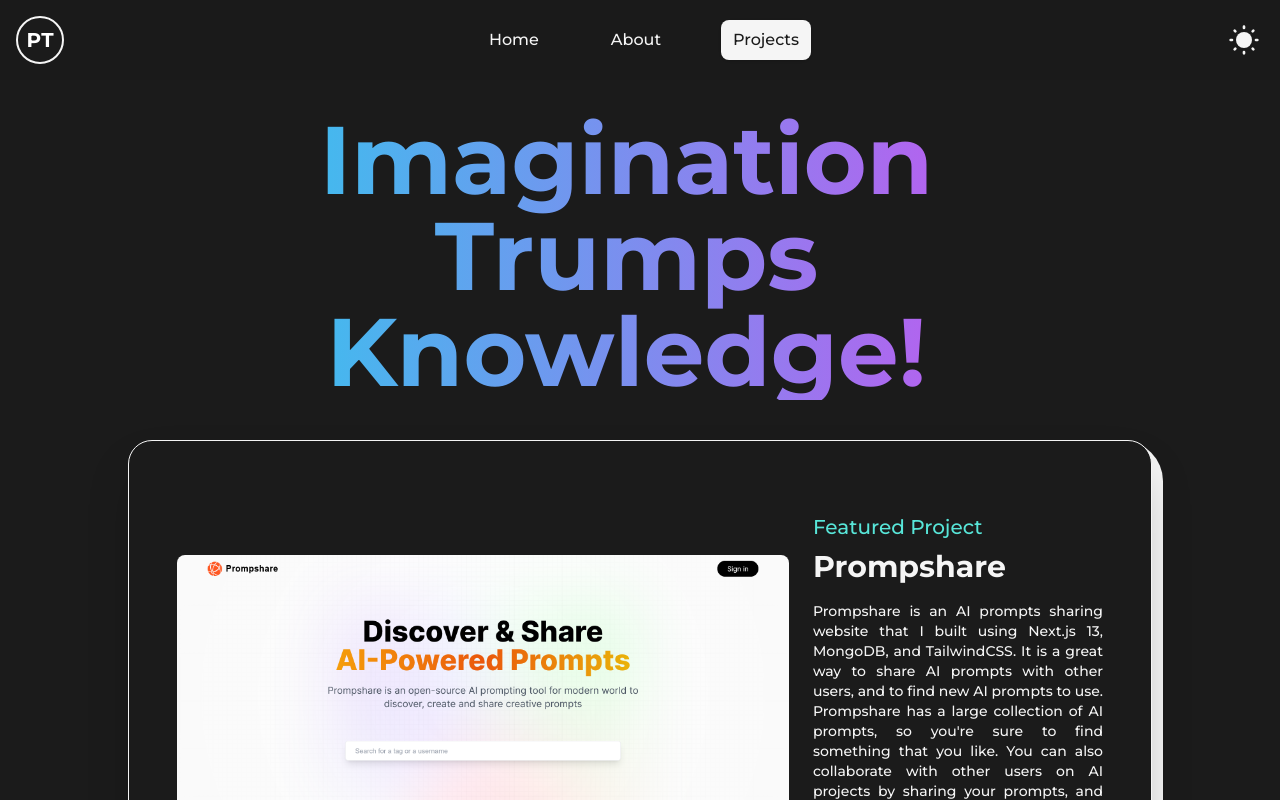
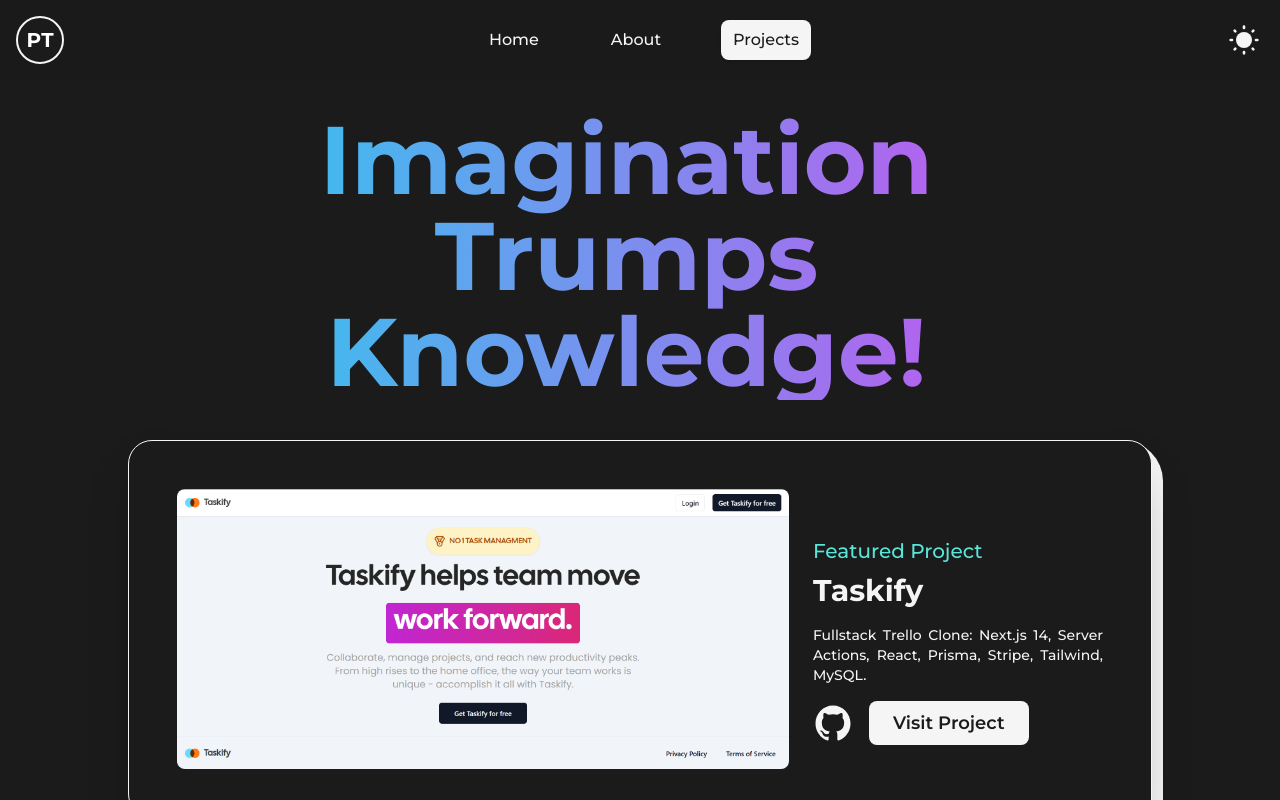
Before and after one commit to PrathmTayade/portfolio-website, a Next.js app: page /projects in a window 1280 px wide. Shown: the top 800 px of the page. Built offline with nearby package versions, Linux system fonts and the light colour scheme.

Commit message:
taskify basic

```diff
--- a/app/projects/page.jsx
+++ b/app/projects/page.jsx
@@ -8,6 +8,7 @@
 import project5 from "@/public/images/projects/Bookstore.png";
 import project6 from "@/public/images/projects/CypherConnect.png";
 import project7 from "@/public/images/projects/docker-go-fullstack.png";
+import project8 from "@/public/images/projects/taskify.png";
 
 const Page = () => {
   return (
@@ -19,6 +20,17 @@
         />
       </div>
       <div className="grid grid-cols-12  gap-x-6 gap-y-32 sm:gap-y-24  md:gap-x-10 lg:gap-x-16 ">
+        <div className="col-span-12">
+          <FeaturedProjects
+            title={"Taskify"}
+            description={
+              "Fullstack Trello Clone: Next.js 14, Server Actions, React, Prisma, Stripe, Tailwind, MySQL. "
+            }
+            gitLink={"https://github.com/PrathmTayade/taskify-app"}
+            projectLink={"https://taskify-taupe.vercel.app/"}
+            src={project8}
+          />
+        </div>
         <div className="col-span-12">
           <FeaturedProjects
             title={"Prompshare"}
```
Also changed, not shown: public/images/projects/taskify.png (added).
